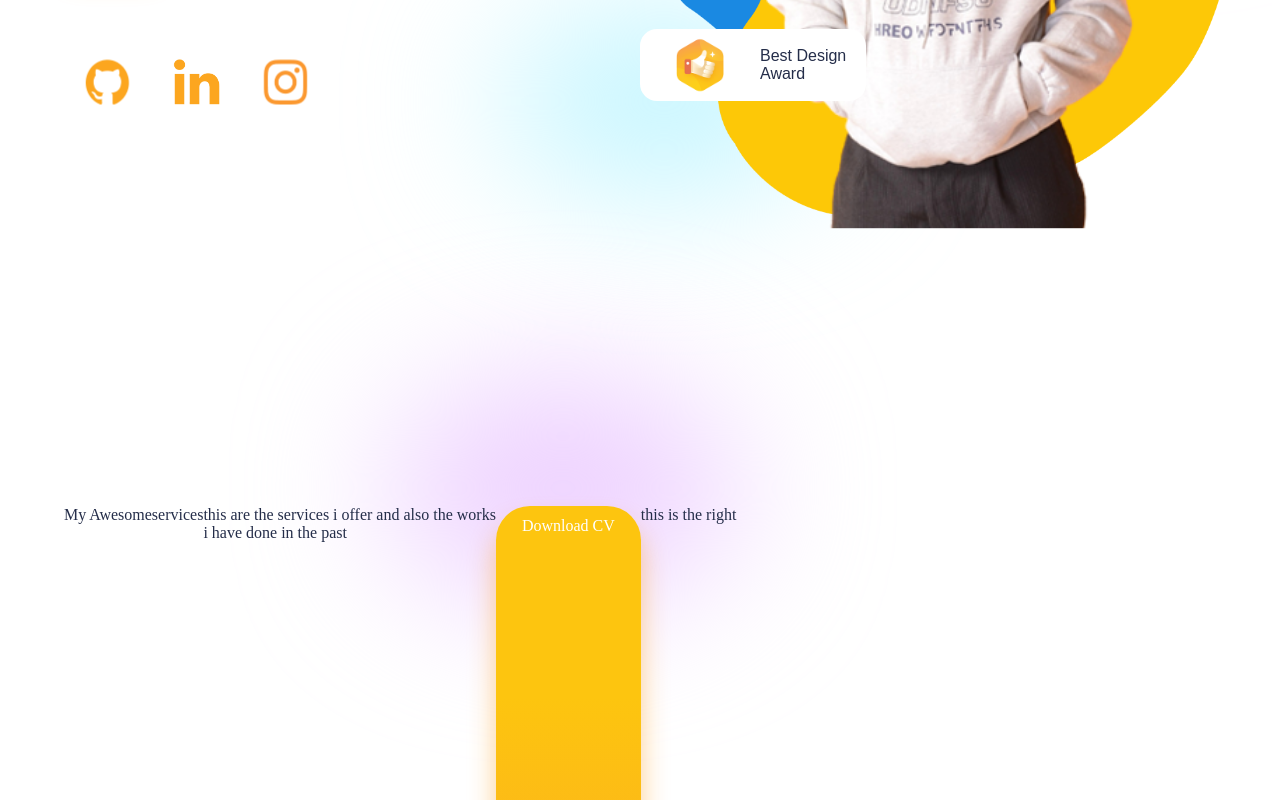
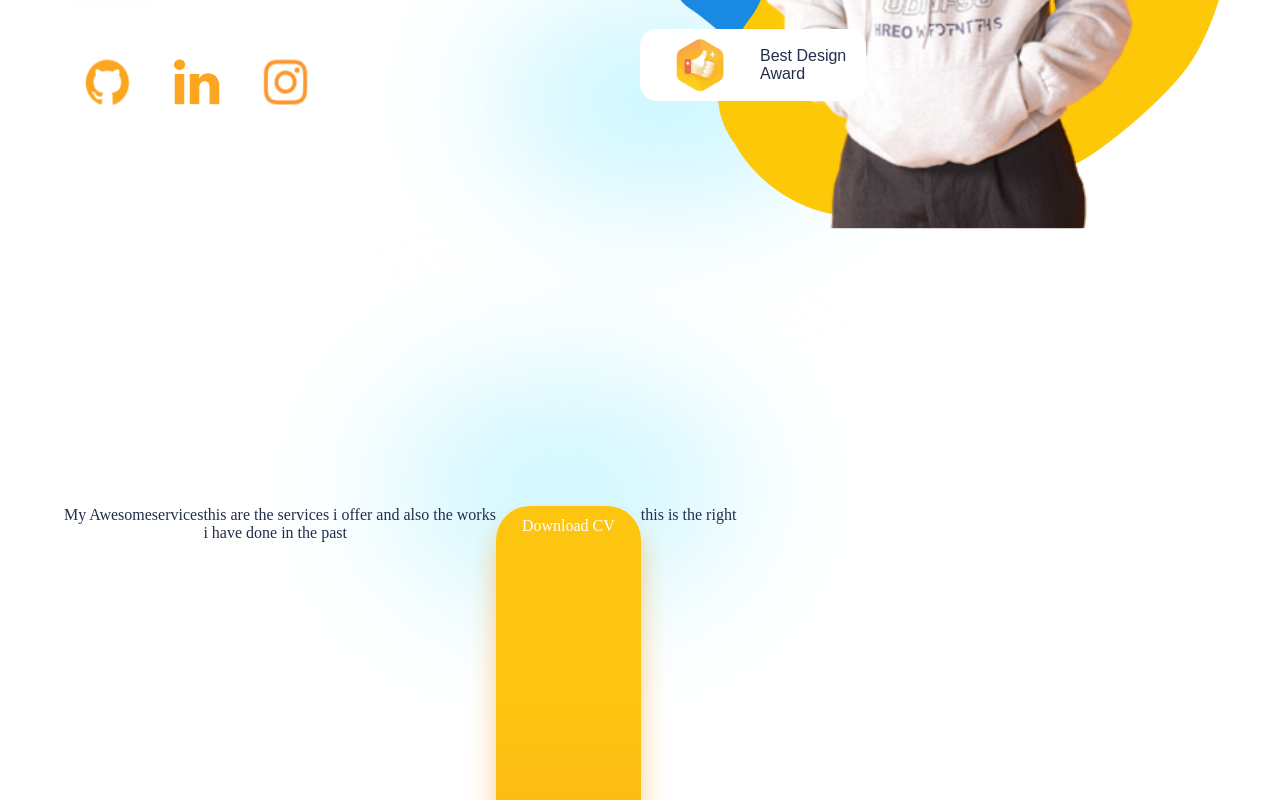
Before and after one commit to ha165/react-portfolio, a React (Create React App) app: page / in a window 1280 px wide. Shown: the part 451-1251 px from the top of the page. Built offline with nearby package versions, Linux system fonts and the light colour scheme.

Commit message:
Update Features.jsx

```diff
--- a/src/components/Features/Features.jsx
+++ b/src/components/Features/Features.jsx
@@ -16,7 +16,7 @@ const Features = () => {
                     i have done in the past
                 </spane>
                 <div className="button s-button">Download CV</div>
-                <div className="blur"></div>
+                <div className="blur s-blur" style={{background:'#ABF1FF94'}}></div>
             </div>
             {/*ight side*/}
             <div className="cards">
```
